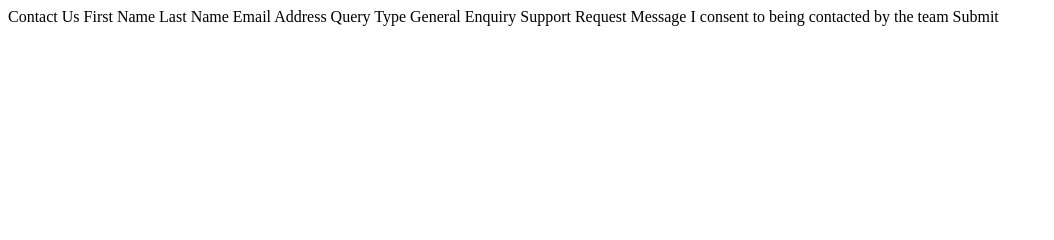
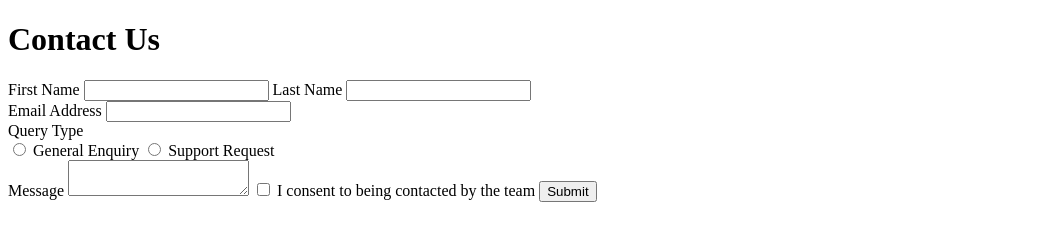
Before and after one commit to ThynTaN/bootcamp-frontend-python-lmv, a plain HTML site: page semana02/dia02-02-css-contact-from/index.html in a window 1280 px wide. Shown: the whole page, without its empty margins (0-1054 px from the left). Drawn offline with Linux system fonts and the light colour scheme.

Commit message:
semana02, dia02, css contact form

```diff
--- a/semana02/dia02-02-css-contact-from/index.html
+++ b/semana02/dia02-02-css-contact-from/index.html
@@ -6,24 +6,56 @@
   <title>Contac form</title>
 </head>
 <body>
-  Contact Us
+  <main>
+    <h1>Contact Us</h1>
 
-  First Name
+    <form>
+      <div>
+        <label>
+          First Name
+          <input type="text" name="first_name">
+        </label>
+        <label>
+          Last Name
+          <input type="text" name="Last_name">
+        </label>
+      </div>
 
-  Last Name
+      <label>
+        Email Address
+        <input type="email" name="email">
+      </label>
 
-  Email Address
+      <div>
+        Query Type
+        <div>
+          <label>
+            <input type="radio" name="query_type">
+            General Enquiry
+          </label>
+          <label>
+            <input type="radio" name="query_type">
+            Support Request
+          </label>
+        </div>
+      </div>
 
-  Query Type
-  General Enquiry
-  Support Request
+      <label>
+        Message
+        <textarea name="Message" id=""></textarea>
+      </label>
 
-  Message
+      <label>
+        <input type="checkbox" name="consent">
+        I consent to being contacted by the team
+      </label>
+
+      <input type="Submit" value="Submit">
+
+    </form>
 
 
-  I consent to being contacted by the team
-
-  Submit
+  </main>
 
 
 </body>
```
